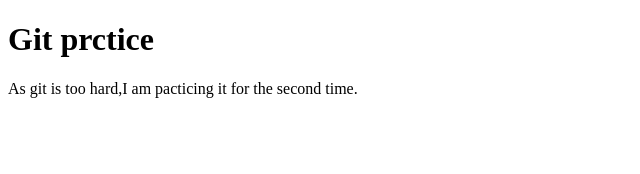
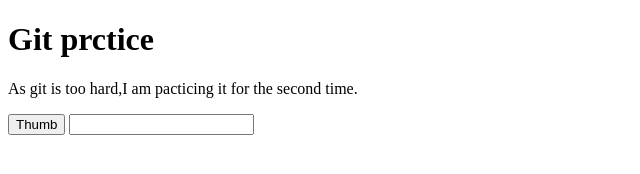
Before and after one commit to MuhammadSaifulIslam/Stiecond-time-practice, a plain HTML site: page index.html in a window 1280 px wide. Shown: the whole page, without its empty margins (0-640 px from the left). Drawn offline with Linux system fonts and the light colour scheme.

Commit message:
button added

```diff
--- a/index.html
+++ b/index.html
@@ -9,5 +9,7 @@
 <body>
     <h1>Git prctice</h1>
     <p>As git is too hard,I am pacticing it for the second time.</p>
+    <button>Thumb</button>
+    <input type="text">
 </body>
 </html>
```
